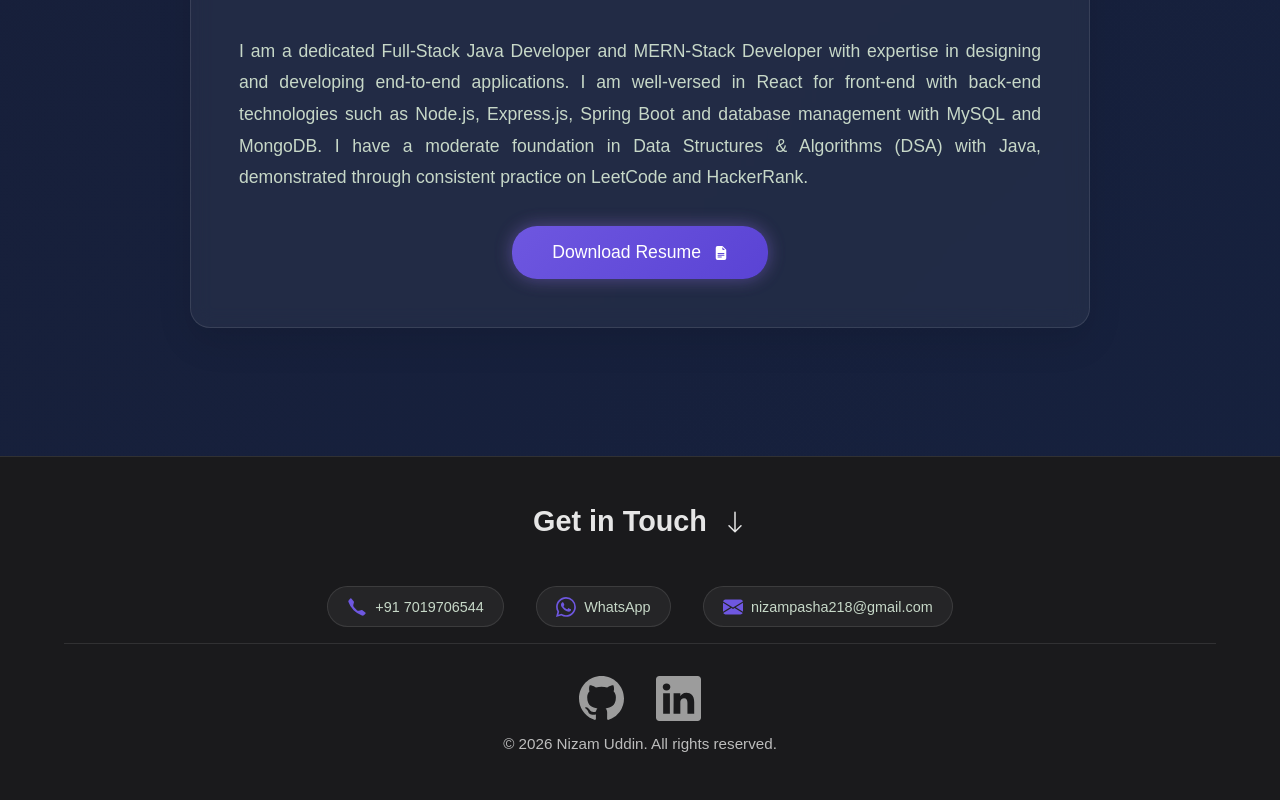
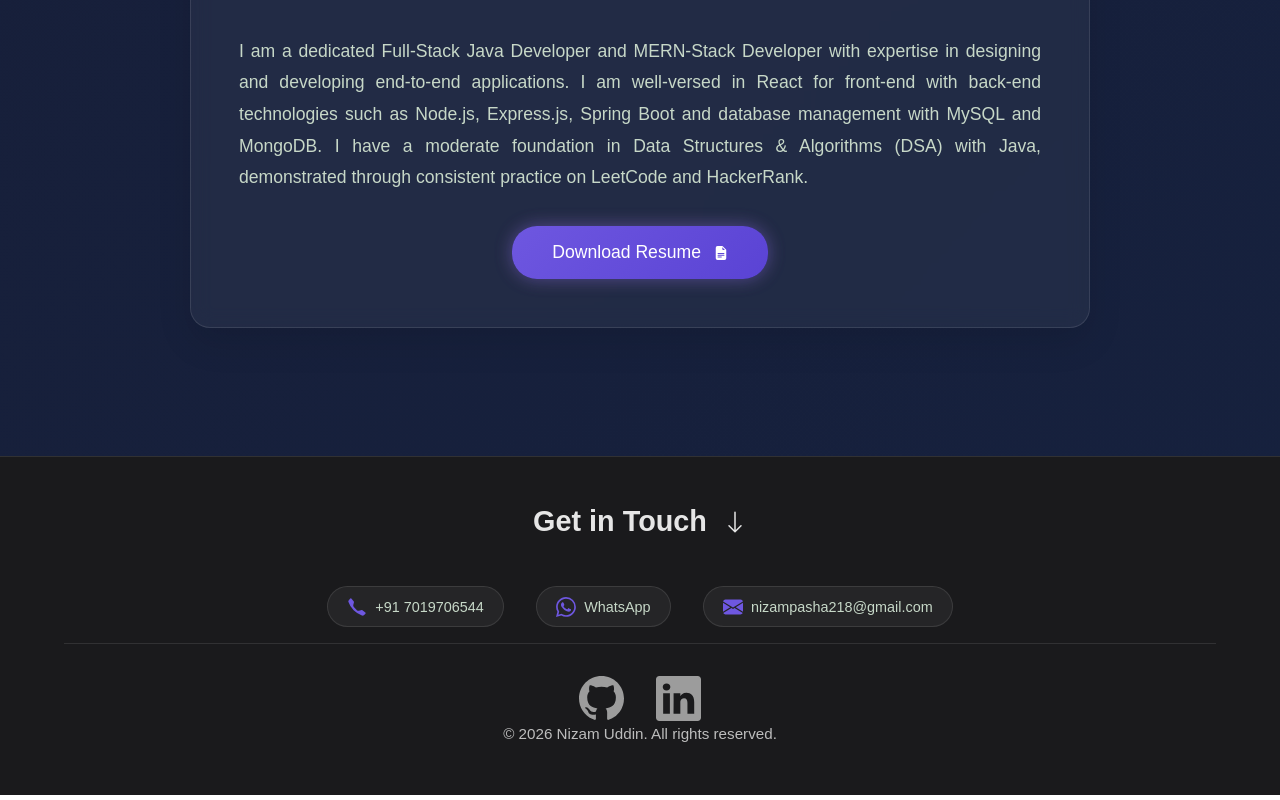
Before and after one commit to NizamUddin988/MyPortfolio, a React (Vite) app: page / in a window 1280 px wide. Shown: the part 7285-8085 px from the top of the page. Built offline with nearby package versions, Linux system fonts and the light colour scheme; no server answers.

Commit message:
Adjust footer small margin styling
Change footer margin from top to bottom.

```diff
--- a/src/App.css
+++ b/src/App.css
@@ -2000,7 +2000,7 @@ footer h3 {
 }
 footer small {
   display: block;
-  margin-top: 10px;
+  margin-bottom: 5px;
   font-size: 0.95rem;
   color: #bdbdbd;
   text-align: center;
```
